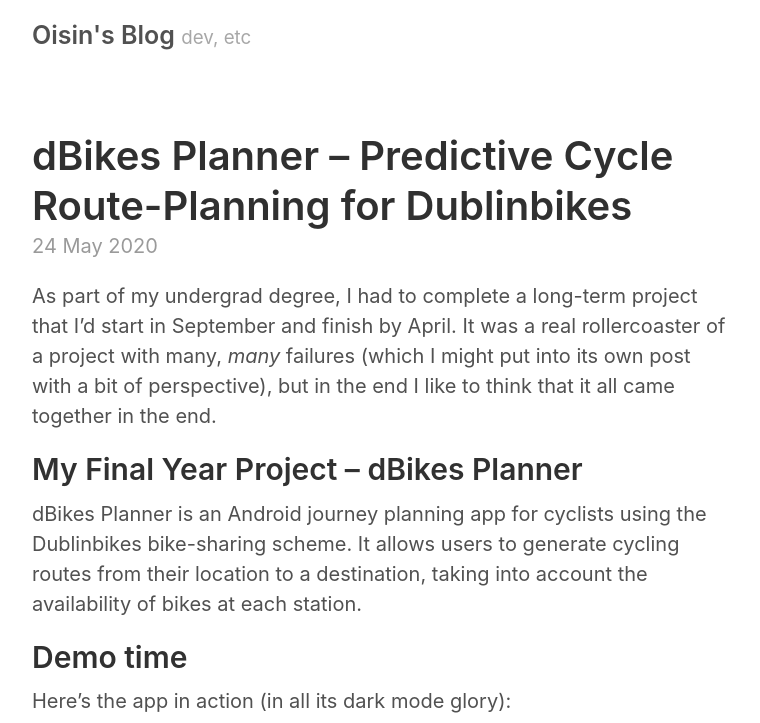
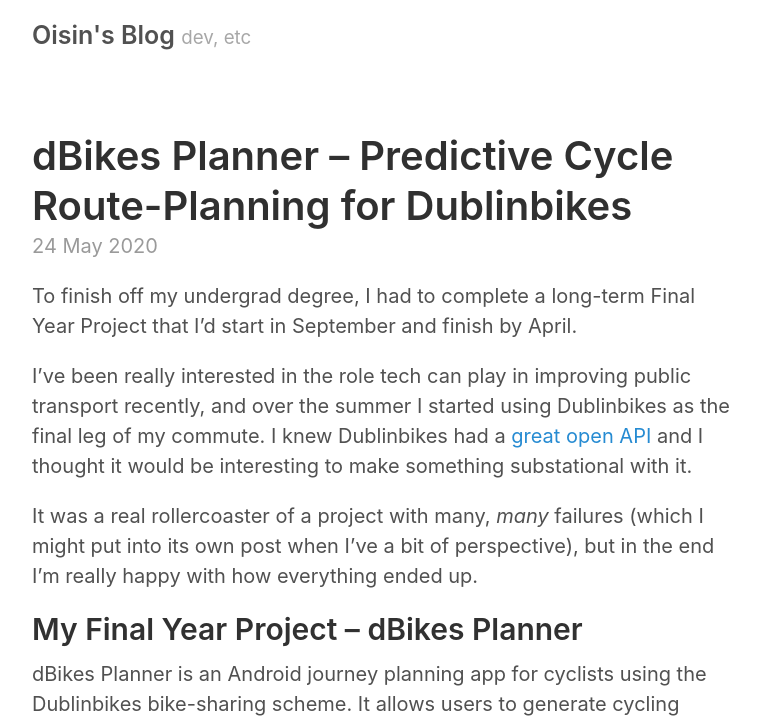
Before and after one commit to oisinq/oisin.io, a Jekyll site: the page built from _posts/2020-05-24-dbikes-planner.md, in a window 1280 px wide and 1400 px high. Shown: the top 723 px of the window, without its empty margins (258-1018 px from the left). Built offline with Jekyll 4.4.1, drawn with Linux system fonts in a browser that asks for light colours; some of the changed text lies outside the part shown.

Commit message:
Updated dbikes-planner post

```diff
--- a/_posts/2020-05-24-dbikes-planner.md
+++ b/_posts/2020-05-24-dbikes-planner.md
@@ -7,50 +7,50 @@
   - dev
 ---
 
-As part of my undergrad degree, I had to complete a long-term project that I'd start in September and finish by April. It was a real rollercoaster of a project with many, _many_ failures (which I might put into its own post with a bit of perspective), but in the end I like to think that it all came together in the end.
+To finish off my undergrad degree, I had to complete a long-term Final Year Project that I'd start in September and finish by April.
+
+I've been really interested in the role tech can play in improving public transport recently, and over the summer I started using Dublinbikes as the final leg of my commute. I knew Dublinbikes had a [great open API](https://data.smartdublin.ie/dataset/dublinbikes/resource/d008c9bf-f34b-46e0-9bc2-a099d728fa1e) and I thought it would be interesting to make something substational with it.
+
+It was a real rollercoaster of a project with many, _many_ failures (which I might put into its own post when I've a bit of perspective), but in the end I'm really happy with how everything ended up.
 
 ## My Final Year Project – dBikes Planner
 
-dBikes Planner is an Android journey planning app for cyclists using the Dublinbikes bike-sharing scheme. It allows users to generate cycling routes from their location to a destination, taking into account the availability of bikes at each station.
-
-## Demo time
+dBikes Planner is an Android journey planning app for cyclists using the Dublinbikes bike-sharing scheme. It allows users to generate cycling routes from their location to a destination. The back-end predicts availability of bikes at each station when generating a route.
 
 Here's the app in action (in all its dark mode glory):
 
 <iframe width="560" height="315" src="https://www.youtube-nocookie.com/embed/Bgo1CEgx-2w" frameborder="0" allow="accelerometer; autoplay; encrypted-media; gyroscope; picture-in-picture" allowfullscreen></iframe>
 
-I'm really happy with how it all turned out! Android UI is finnicky at times, but I think the end result is a very usable app.
-
-## Link to code
-
-You can check it out for yourself over on my [GitHub repo](https://github.com/oisinq/fyp).
+You can check out the codebase on the [GitHub repo](https://github.com/oisinq/fyp), or the formal [Final Report](https://github.com/oisinq/fyp), which goes into much more detail than this post will on the background, implementation, design and results.
 
 ## How I built it
 
-The back-end for this project is a Flask web server in Python. It uses a microservices approach, building a HTTP API. scikitlearn is used for generating predictions (specifically their KNeighborsClassifier). I ran into many issues with regression approaches like pyGAM and ARMA/SARIMAX, mostly relating to really long fitting times. I'm pretty new to the world of ML and had a strict deadline, so I switched to kNN which surprisingly gave sufficient results.
+The back-end for this project is a Flask web server in Python. It uses a microservices approach, building a HTTP API. scikitlearn is used for generating predictions (specifically their KNeighborsClassifier). I ran into many issues with regression approaches like pyGAM and ARMA/SARIMAX, mostly relating to really long fitting times that didn't work in a real-time environment. I'm pretty new to the world of ML and had a strict deadline, so I switched to kNN which surprisingly gave sufficient results.
 
 The app is currently designed to run on Google AppEngine, incorporating many Google Cloud features. Cloud Storage is used to store historical bike data, and Cloud Functions and Cloud Scheduler are used to add the latest data to this dataset. CycleStreets and OpenStreetMap are used for generating routes.
 
-![UML Diagram](https://dev-to-uploads.s3.amazonaws.com/i/teas901k5a8a88c3engo.png)
+![UML Diagram](/img/2020/05/uml.png)
 _UML Diagram of the system architecture_
 
 The front-end is an Android application. It displays the location and status of each station in Dublin, as well as historical data for a station. Users can input a destination, and will receive a cycling route to reach this destination, incorporating bike-sharing stations. Basic directions are also provided.
 
-![The app's map view](https://dev-to-uploads.s3.amazonaws.com/i/y7caju8eei9nejqyz9wf.jpg)
+![The app's map view](/img/2020/05/map_view.jpg)
 _The main map view of the application, showing the status of each station in the Dublinbikes bike-sharing scheme_
 
-![The app's station view](https://dev-to-uploads.s3.amazonaws.com/i/na3fwj0sluei7kaniz24.jpg)
+![The app's station view](/img/2020/05/station_view.jpg)
 _When a user clicks on a station, they can see a Google Street View of the station location, and a graph showing historical and current bike availability._
 
-![The app's route view](https://dev-to-uploads.s3.amazonaws.com/i/elfz88g01ev4klxiyumi.jpg)
+![The app's route view](/img/2020/05/route_view.jpg)
 _The user can generate a route, and it'll match up the route to the most appropriate bike station, take bike availability prediction into account._
 
-I honestly encountered more failures than I can mention in one post, but I managed to overcome all of them by taking a step back, thinking about the core problem I'm trying to solve and coming up with a reasonable compromise.
+This project had a few problems over the ~8 months, but I managed to overcome all of them with a bit of time. I think the best thing I did was taking a step back, thinking about the core problem I'm trying to solve and coming up with a reasonable compromise.
+
+## Additional Thoughts
+
+This project thought me a lot about Android, Python and ML. In my mind, each of these points are nearly projects in themselves, and it was really satisfying to link them altogether as the project went on. I was pretty new to the worlds of Python and ML, but the availability of so many libraries in Python made it really easy to get up-and-running fast. As someone who used Spring a lot this year, being able to write a API in a handful of lines is really useful. I'm still not sure if I'm a fan of having no types, but it certainly helps you write quick code.
 
 I was really impressed by the versatility of Google Cloud. I never used gcloud before this project (or any other major cloud platform). I originally planned to use Heroku, but I encountered performance issues as well as RAM issues due to how I was loading the model. AppEngine worked really well for me (especially when I transitioned from Flex instances to Standard) and I was really impressed by how Google Cloud has a product to solve pretty much any potential need. This was really overwhelming at the start, but with a bit of time I was able to find exactly what I needed.
 
-## Additional Thoughts
+Overall, I'm really happy with the finished product. I'm not 100% sure if I'll end up officially releasing the app on Google Play (need to make sure it doesn't bankrupt me lol) but this was still a really good learning experience. I've got a few issues up on [GitHub](https://github.com/oisinq/fyp/issues) if anyone's interested in helping out. I've got a few ideas planned out for future development, but honestly I'm not sure if I want to stay in Android development much longer.
 
-This project thought me a lot about Android, Python and ML. In my mind, each of these points are nearly projects in themselves, and it was really satisfying to link them altogether as the project went on. I was pretty new to the worlds of Python and ML, but the availability of so many libraries in Python made it really easy to get up-and-running fast.
-
-Overall, I'm really happy with the finished product. I'm not 100% sure if I'll end up officially releasing the app on Google Play (need to make sure it doesn't bankrupt me lol) but this was still a really good learning experience. I've got **many** issues up on [GitHub](https://github.com/oisinq/fyp/issues) if anyone's interested in helping out, or you can download the [.apk over here](https://github.com/oisinq/fyp/releases) if you're based in Dublin.
+If you want to try out the app for yourself, you can download the [demo .apk over here](https://github.com/oisinq/fyp/releases) if you're based in Dublin. It currently sets Charlemont as a mock location to make testing a bit easier, since I'm in sweet sweet Cavan these days.
```
Also changed, not shown: img/2020/05/map_view.jpg (added), img/2020/05/route_view.jpg (added), img/2020/05/station_view.jpg (added), img/2020/05/uml.png (added).
